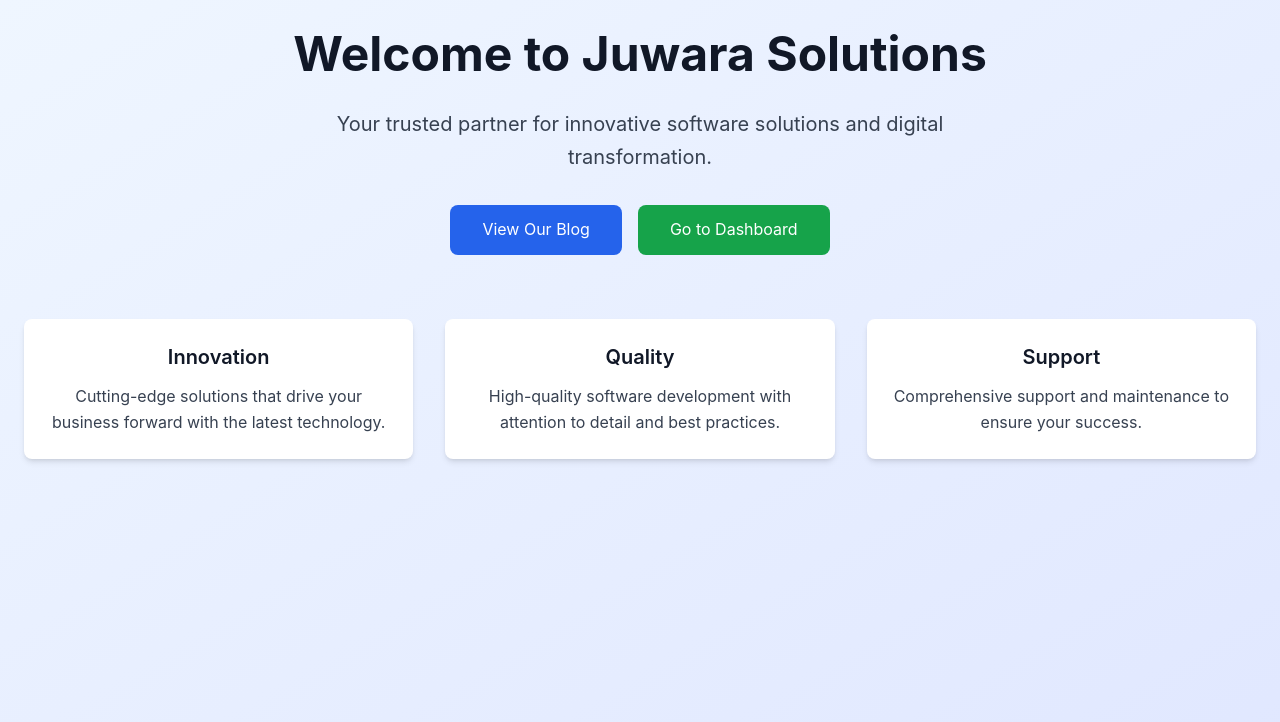
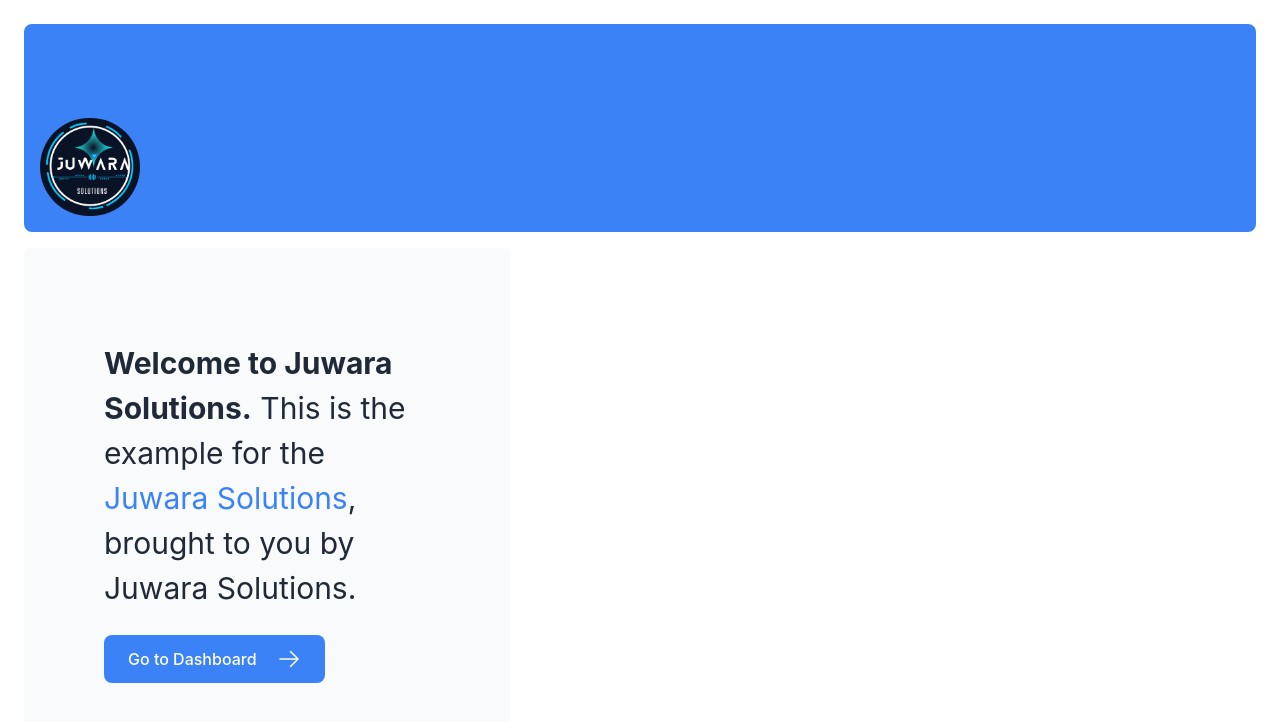
Before and after one commit to MohaamadJuwara/my-app-project, a Next.js app: page / in a window 1280 px wide. Shown: the top 722 px of the page. Built offline with nearby package versions, Linux system fonts and the light colour scheme; a web font is replaced by a local one.

Commit message:
Restore original homepage structure with AcmeLogo and proper layout

```diff
--- a/app/page.tsx
+++ b/app/page.tsx
@@ -1,54 +1,33 @@
+import AcmeLogo from './ui/acme-logo';
+import { ArrowRightIcon } from '@heroicons/react/24/outline';
 import Link from 'next/link';
 
-export default function HomePage() {
+export default function Page() {
   return (
-    <div className="min-h-screen bg-gradient-to-br from-blue-50 to-indigo-100">
-      <div className="container mx-auto px-4 py-16">
-        <div className="text-center">
-          <h1 className="text-5xl font-bold text-gray-900 mb-6 leading-tight">
-            Welcome to Juwara Solutions
-          </h1>
-          <p className="text-xl text-gray-700 mb-8 max-w-2xl mx-auto leading-relaxed">
-            Your trusted partner for innovative software solutions and digital transformation.
+    <main className="flex min-h-screen flex-col p-6">
+      <div className="flex h-20 shrink-0 items-end rounded-lg bg-blue-500 p-4 md:h-52">
+        <AcmeLogo />
+      </div>
+      <div className="mt-4 flex grow flex-col gap-4 md:flex-row">
+        <div className="flex flex-col justify-center gap-6 rounded-lg bg-gray-50 px-6 py-10 md:w-2/5 md:px-20">
+          <p className={`text-xl text-gray-800 md:text-3xl md:leading-normal`}>
+            <strong>Welcome to Juwara Solutions.</strong> This is the example for the{' '}
+            <a href="https://nextjs.org/learn/" className="text-blue-500">
+              Juwara Solutions
+            </a>
+            , brought to you by Juwara Solutions.
           </p>
-
-          <div className="flex flex-col sm:flex-row gap-4 justify-center mb-12">
-            <Link
-              href="/blog"
-              className="bg-blue-600 text-white px-8 py-3 rounded-lg hover:bg-blue-700 transition-colors"
-            >
-              View Our Blog
-            </Link>
-            <Link
-              href="/dashboard"
-              className="bg-green-600 text-white px-8 py-3 rounded-lg hover:bg-green-700 transition-colors"
-            >
-              Go to Dashboard
-            </Link>
-          </div>
-
-          <div className="grid md:grid-cols-3 gap-8 mt-16">
-            <div className="bg-white p-6 rounded-lg shadow-md">
-              <h3 className="text-xl font-semibold mb-3 text-gray-900">Innovation</h3>
-              <p className="text-gray-700 leading-relaxed">
-                Cutting-edge solutions that drive your business forward with the latest technology.
-              </p>
-            </div>
-            <div className="bg-white p-6 rounded-lg shadow-md">
-              <h3 className="text-xl font-semibold mb-3 text-gray-900">Quality</h3>
-              <p className="text-gray-700 leading-relaxed">
-                High-quality software development with attention to detail and best practices.
-              </p>
-            </div>
-            <div className="bg-white p-6 rounded-lg shadow-md">
-              <h3 className="text-xl font-semibold mb-3 text-gray-900">Support</h3>
-              <p className="text-gray-700 leading-relaxed">
-                Comprehensive support and maintenance to ensure your success.
-              </p>
-            </div>
-          </div>
+          <Link
+            href="/dashboard"
+            className="flex items-center gap-5 self-start rounded-lg bg-blue-500 px-6 py-3 text-sm font-medium text-white transition-colors hover:bg-blue-400 md:text-base"
+          >
+            <span>Go to Dashboard</span> <ArrowRightIcon className="w-5 md:w-6" />
+          </Link>
+        </div>
+        <div className="flex items-center justify-center p-6 md:w-3/5 md:px-28 md:py-12">
+          {/* Add Hero Images Here */}
         </div>
       </div>
-    </div>
+    </main>
   );
 }
```
